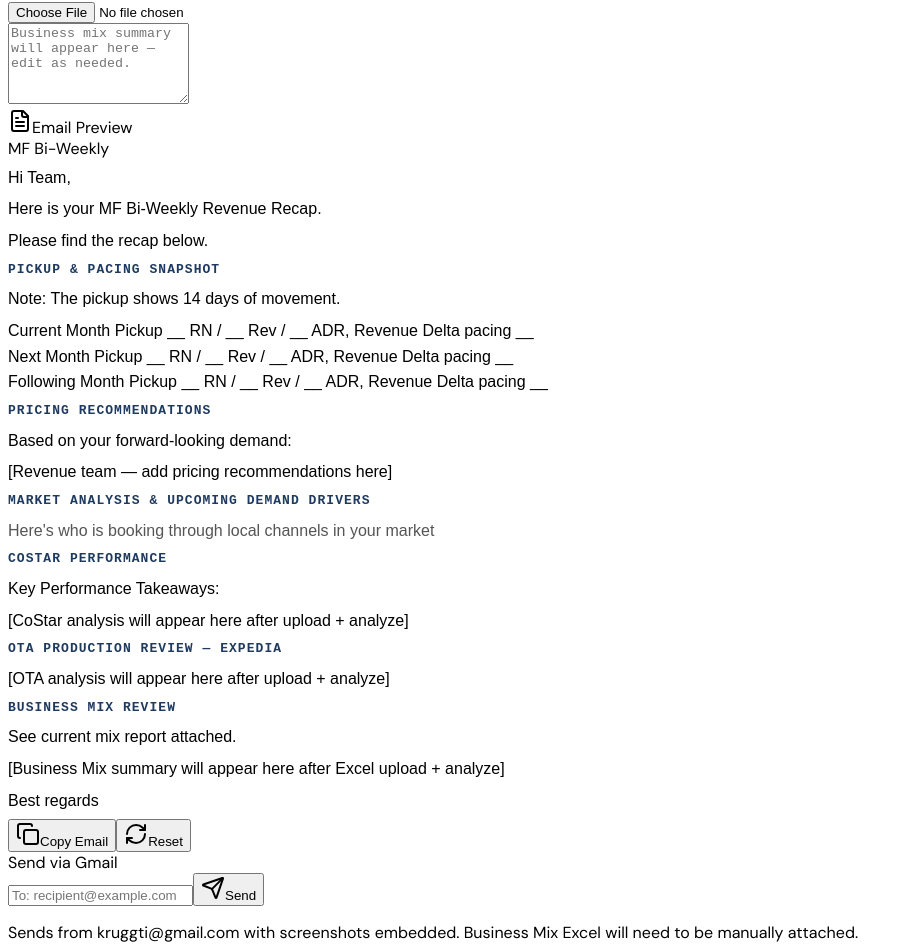
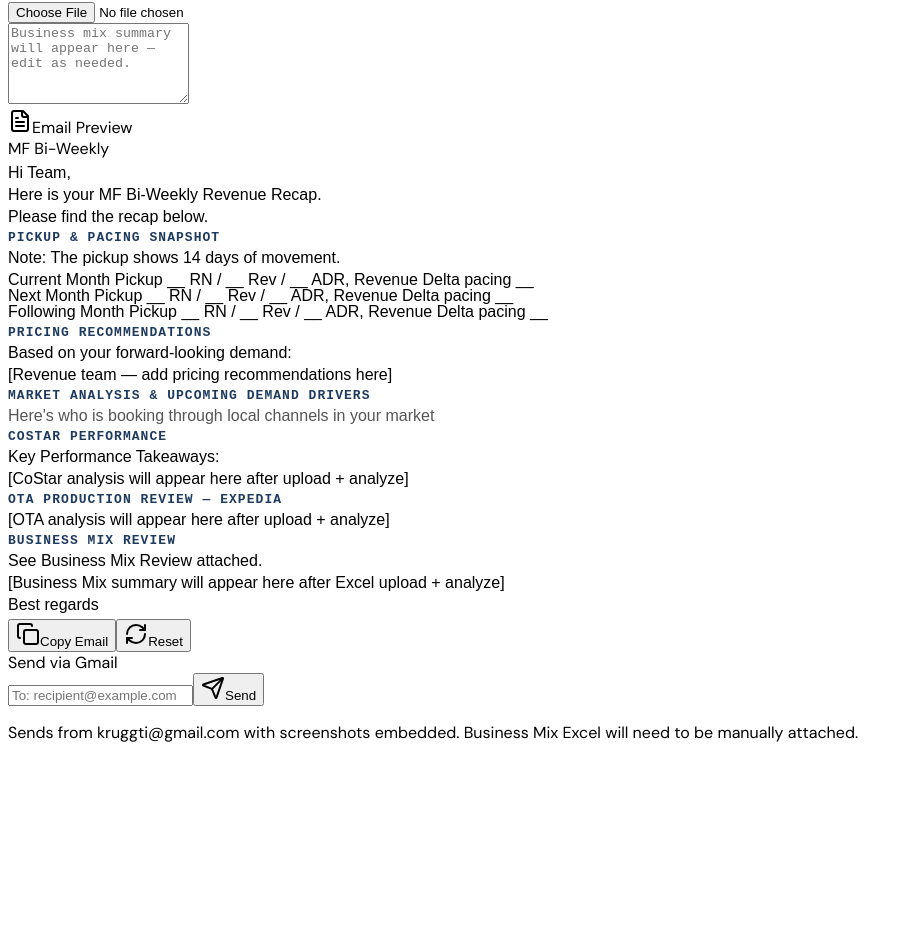
Before and after one commit to kruggti-prog/revenue-recap-app, a React (Vite) app in the folder client/: page /#/ in a window 1280 px wide. Shown: the part 3196-4148 px from the top of the page, without its empty margins (0-913 px from the left). After the commit the page ends 3955 px from the top, so only its background shows below. Built offline with nearby package versions, Linux system fonts and the light colour scheme.

Commit message:
Tweaks: single-space text, pickup lines per month, plain business mix label

```diff
--- a/client/src/pages/Home.tsx
+++ b/client/src/pages/Home.tsx
@@ -221,7 +221,7 @@ function buildEmailSections(f: FormState): string {
     lines.push("BUSINESS MIX REVIEW");
     lines.push("━━━━━━━━━━━━━━━━━━━━━━━━━━━━━━━━━━━━━━━━━━");
     if (f.businessMixFileName) {
-      lines.push(`See attached: ${f.businessMixFileName}`);
+      lines.push("See Business Mix Review attached.");
     } else {
       lines.push("See current mix report attached.");
     }
@@ -256,13 +256,13 @@ function buildEmailHTML(f: FormState): string {
   const h2 = (t: string) =>
     `<h2 style="font-family:monospace;font-size:13px;font-weight:700;letter-spacing:.08em;color:#1e3a5f;margin:0 0 6px">${t}</h2>`;
   const p = (t: string) =>
-    t ? `<p style="font-family:Aptos,Arial,sans-serif;font-size:12pt;line-height:1.6;margin:6px 0;white-space:pre-wrap">${t}</p>` : "";
+    t ? `<p style="font-family:Aptos,Arial,sans-serif;font-size:12pt;line-height:1.0;margin:6px 0;white-space:pre-wrap">${t}</p>` : "";
   const img = (dataUrl: string | null) =>
     dataUrl
       ? `<img src="${dataUrl}" style="max-width:100%;border:1px solid #ddd;border-radius:4px;margin:8px 0" alt="screenshot">`
       : "";
 
-  let html = `<div style="font-family:Aptos,Arial,sans-serif;font-size:12pt;line-height:1.6;max-width:700px">`;
+  let html = `<div style="font-family:Aptos,Arial,sans-serif;font-size:12pt;line-height:1.0;max-width:700px">`;
   html += p("Hi Team,");
   html += p(f.template === "mf-callrecap" ? "Thank you for today's call!" : `Here is your ${templateLabel} Revenue Recap.`);
   html += p("Please find the recap below.");
@@ -285,7 +285,7 @@ function buildEmailHTML(f: FormState): string {
   // Market Analysis (MF Bi-Weekly only)
   if (f.template === "mf-biweekly" || f.template === "mf-callrecap") {
     html += hr + h2("MARKET ANALYSIS &amp; UPCOMING DEMAND DRIVERS");
-    html += `<p style="font-family:Aptos,Arial,sans-serif;font-size:12pt;line-height:1.6;margin:6px 0;color:#555">Here&#39;s who is booking through local channels in your market</p>`;
+    html += `<p style="font-family:Aptos,Arial,sans-serif;font-size:12pt;line-height:1.0;margin:6px 0;color:#555">Here&#39;s who is booking through local channels in your market</p>`;
     html += img(f.marketImageData);
   }
 
@@ -310,7 +310,7 @@ function buildEmailHTML(f: FormState): string {
   // Business Mix
   if (f.template !== "nonmf-monthly") {
     html += hr + h2("BUSINESS MIX REVIEW");
-    html += p(f.businessMixFileName ? `See attached: ${f.businessMixFileName}` : "See current mix report attached.");
+    html += p("See Business Mix Review attached.");
     html += p(f.businessMixAnalysis.trim() || "[Business Mix summary will appear here after Excel upload + analyze]");
   }
 
@@ -1295,18 +1295,8 @@ function formatPickupAnalysis(raw: string): string {
     const trimmed = line.trim();
     if (!trimmed) continue;
     // Try to parse the structured format from Claude
-    const match = trimmed.match(
-      /^(Current Month|Next Month|Following Month):\s*([^|]+)\s*\|\s*RN:\s*([^|]+)\s*\|\s*Rev:\s*([^|]+)\s*\|\s*ADR:\s*([^|]+)\s*\|\s*Delta pacing\s*(.+)$/i
-    );
-    if (match) {
-      const [, label, month, rn, rev, adr, delta] = match;
-      formatted.push(
-        `${month.trim()} Pickup ${rn.trim()} RN / ${rev.trim()} Rev / ${adr.trim()} ADR, Revenue Delta pacing ${delta.trim()}`
-      );
-    } else {
-      // Pass through as-is
-      formatted.push(trimmed);
-    }
+      // Pass through as-is — Claude now returns "Month Year | RN: ... | Rev: ... | ADR: ... | Revenue Delta pacing ..."
+    formatted.push(trimmed);
   }
   return formatted.join("\n");
 }
```
